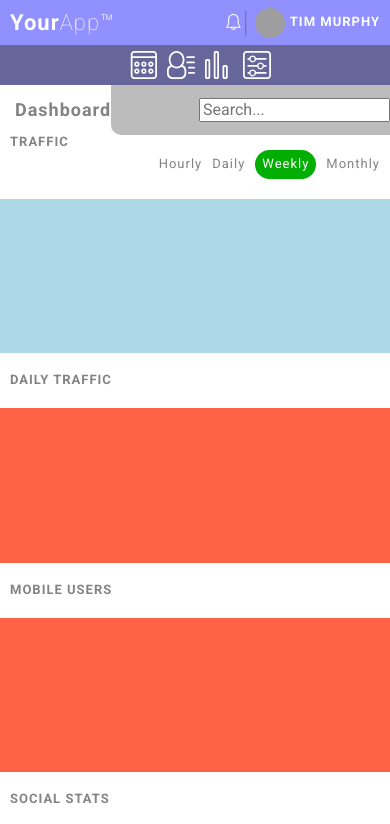
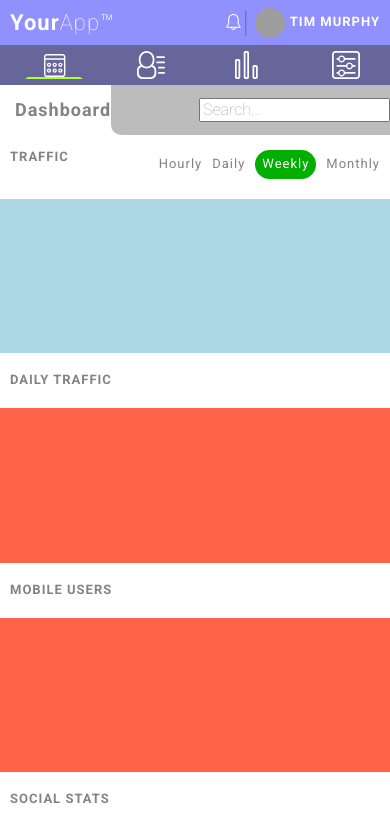
Before and after one commit to BesimG/techdegree-project-7, a plain HTML site: page index.html in a window 390 px wide. Shown: the top 824 px of the page. Drawn offline with Linux system fonts and the light colour scheme; grey boxes are pictures that could not be loaded.

Commit message:
Added a border to nav a img on both mobile and 768px query

```diff
--- a/css/style.css
+++ b/css/style.css
@@ -53,10 +53,6 @@ header img {
   margin: 0 5px 0 5px;
 }
 
-/* header h3 {
-  margin-top: 10px;
-} */
-
 nav a:nth-of-type(1) {
   margin-left: 0;
   text-decoration: underline;
@@ -109,6 +105,7 @@ header {
 .st0 {
   fill: white;
 }
+
 /* ---- Navigation ---- */
 nav {
   height: 40px;
@@ -119,6 +116,18 @@ nav {
   justify-content: center;
   align-items: center;
   background-color: rgb(102, 102, 155);
+}
+
+nav a {
+  width: 100%;
+  text-align: center;
+}
+
+nav a .dashboard {
+  width: 60%;
+  text-align: center;
+  border: 3px solid transparent;
+  border-bottom: 2px solid greenyellow;
 }
 
 /* ---- Main ---- */
@@ -157,11 +166,16 @@ main {
   margin-bottom: 20px;
 }
 
+.traffic-header {
+  display: flex;
+  justify-content: space-between;
+  margin-top: 15px;
+}
+
 .traffic-nav {
   display: flex;
   justify-content: flex-end;
   align-items: center;
-  /* margin-bottom: 20px; */
 }
 
 .traffic-nav li {
@@ -180,13 +194,11 @@ main {
 .widget-container-full {
   background-color: lightblue;
   margin-top: 20px;
-  /* width: 95vw; */
 }
 
 .widget-container-half {
   background-color: tomato;
   margin-top: 20px;
-  /* width: 95vw; */
 }
 /* social stats */
 
@@ -280,10 +292,6 @@ main {
   padding-left: 20px;
 }
 
-/* .activity-text p:last-child {
-  margin-right: 10px;
-} */
-
 .members-text a {
   text-decoration: none;
 }
@@ -304,6 +312,8 @@ main {
 .activity-container:last-of-type {
   border-bottom: none;
 }
+
+/* messages & settings */
 
 .widget-container {
   display: flex;
@@ -356,6 +366,14 @@ main {
   display: flex;
   justify-content: space-around;
 }
+
+input::placeholder,
+textarea::placeholder,
+select {
+  font-weight: 100;
+  color: rgba(79, 79, 79, 0.5);
+}
+
 /* ------------ Media Queries 768px -------------- */
 
 /* =================================
@@ -401,15 +419,20 @@ nav {
   justify-items: center;
   height: 100%;
 }
+
+nav a .dashboard {
+  width: 100%;
+  text-align: center;
+  border: 3px solid transparent;
+  border-left: 2px solid greenyellow;
+}
+
 nav a img {
   margin-top: 10px;
   margin-bottom: 10px;
   margin-left: 0;
 }
 
-/* nav:first-child {
-  border-left: 2px solid black;
-} */
 /* ---- Main ---- */
 
 /* code snippet from amber */
--- a/index.html
+++ b/index.html
@@ -31,7 +31,7 @@
 
         <nav>
             <!-- navbar -->
-            <a href="#"><img src="icons/icon-dashboard.svg" alt="Dashboard icon"></a>
+            <a href="#"><img class="dashboard" src="icons/icon-dashboard.svg" alt="Dashboard icon"></a>
             <a href="#"><img src="icons/icon-members.svg" alt="Members icon"></a>
             <a href="#"><img src="icons/icon-visits.svg" alt="Visits icon"></a>
             <a href="#"><img src="icons/icon-settings.svg" alt="Settings icon"></a>
```
